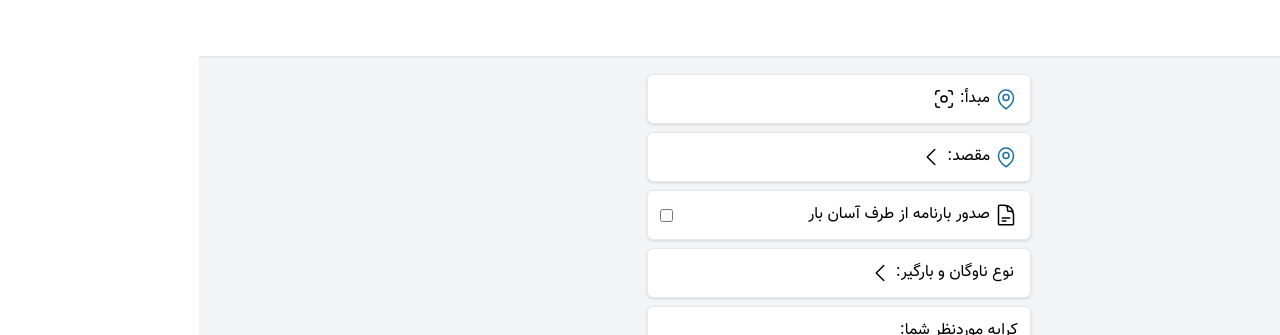
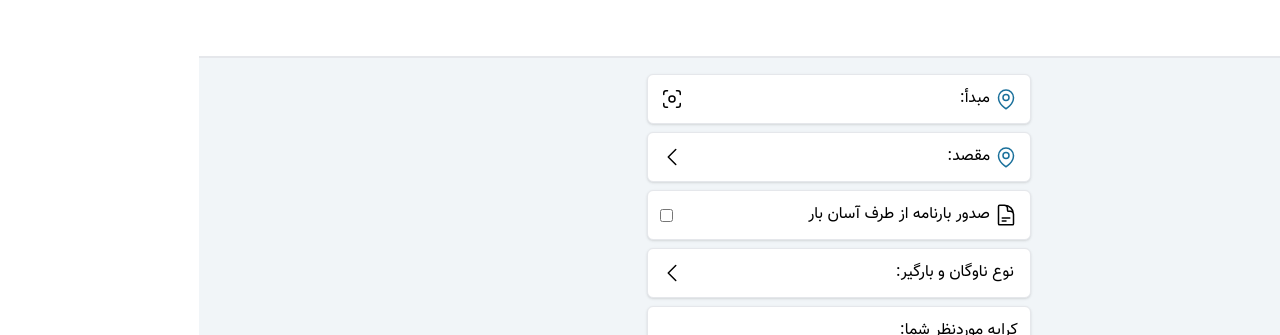
Before and after one commit to AbolfazlMarzban/asanbarco, a Next.js app: page /newCargo in a window 1280 px wide. Shown: the top 335 px of the page. Built offline with nearby package versions, Linux system fonts and the light colour scheme.

Commit message:
abol 1402-7-9

```diff
--- a/components/UI/dialogBtn.tsx
+++ b/components/UI/dialogBtn.tsx
@@ -16,7 +16,7 @@ function DialogBtn({
       className="bg-white border shadow flex items-center justify-between p-3 rounded-md mt-2 cursor-pointer"
       onClick={() => openDialog()}
     >
-      <div className="flex flex-col">
+      <div className="flex flex-col w-full">
         <div className="flex justify-between">
           <div className="flex items-center">
             {firstIcon}
@@ -25,12 +25,18 @@ function DialogBtn({
               {title}:
             </label>
             <span className="mr-1">{value}</span>
+
+          </div>
+          {secondIcon}
+        </div>
+        <div>
         {selected?.length > 0 && (
               <div className="flex flex-wrap gap-2">
                 {selected.map((item: any, i: any) => (
-              <div className="flex flex-col">
+                  <div className="flex flex-col justify-center items-center">
                     <span>{item.parent}</span>
-                <div className="flex gap-2 border rounded-xl">
+                    <div className="flex gap-2 border rounded-xl items-center justify-center p-1">
+                    <span>{item.child}</span>
                       <svg
                         xmlns="http://www.w3.org/2000/svg"
                         fill="none"
@@ -45,17 +51,13 @@ function DialogBtn({
                           d="M9.75 9.75l4.5 4.5m0-4.5l-4.5 4.5M21 12a9 9 0 11-18 0 9 9 0 0118 0z"
                         />
                       </svg>
-                  <span>{item.child}</span>
                     </div>
                   </div>
                 ))}
               </div>
             )}
         </div>
-      {secondIcon}
       </div>
-      </div>
-
     </div>
   );
 }
```
Lines whose indentation alone changed are shown as unchanged.
